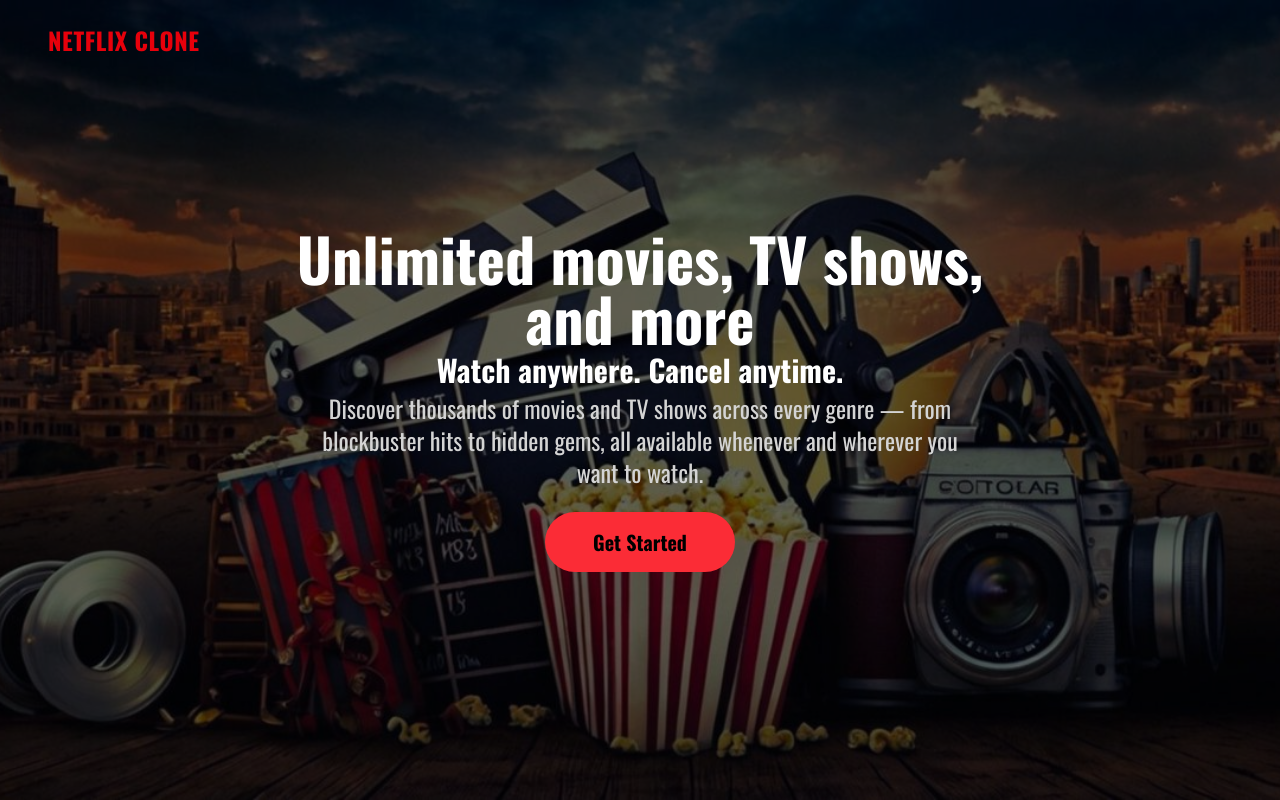
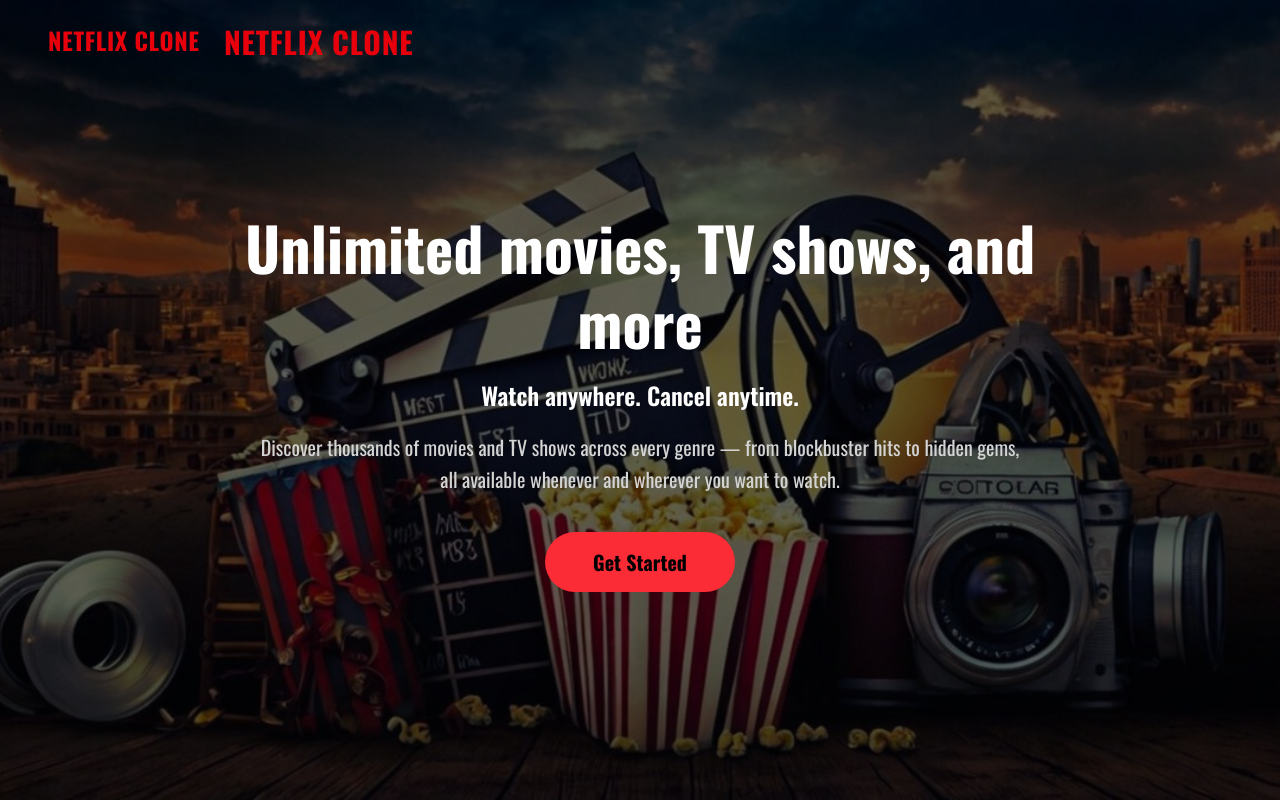
Before and after one commit to Hina-Ali32/Netflix_clone_Project, a React (Vite) app: page / in a window 1280 px wide. Built offline with nearby package versions, Linux system fonts and the light colour scheme.

Commit message:
update Home

```diff
--- a/src/pages/Home.Jsx
+++ b/src/pages/Home.Jsx
@@ -27,6 +27,38 @@ export default function Home() {
           NETFLIX CLONE
         </p>
       </div>
+<div className="
+relative
+min-h-screen
+flex
+flex-col
+items-center
+justify-center
+px-4
+gap-5
+">
+
+<img
+  src={Home_bg}
+  alt="background"
+  className="absolute inset-0 w-full h-full object-cover -z-10"
+/>
+
+<div className="absolute inset-0 bg-black/60 -z-10" />
+
+<div className="absolute top-0 left-0 px-6 md:px-12 py-6">
+  <p className="
+  text-red-600
+  font-bold
+  text-xl
+  tracking-wide
+  md:text-3xl
+  ">
+    NETFLIX CLONE
+  </p>
+</div>
+
+
 <h1
 className="
 text-white
@@ -36,7 +68,8 @@ sm:text-4xl
 md:text-5xl
 lg:text-6xl
 text-center
-max-w-3xl
+max-w-4xl
+leading-tight
 "
 >
 Unlimited movies, TV shows, and more
@@ -46,13 +79,13 @@ Unlimited movies, TV shows, and more
 <p
 className="
 text-white
-font-bold
+font-semibold
 text-lg
 sm:text-xl
 md:text-2xl
-lg:text-3xl
+lg:text-2xl
 text-center
-max-w-xl
+max-w-2xl
 "
 >
 Watch anywhere. Cancel anytime.
@@ -62,43 +95,52 @@ Watch anywhere. Cancel anytime.
 <p
 className="
 text-neutral-300
-text-base
-sm:text-lg
-md:text-xl
-lg:text-2xl
+text-sm
+sm:text-base
+md:text-lg
+lg:text-xl
 text-center
-max-w-2xl
+max-w-3xl
+leading-relaxed
 "
 >
-Discover thousands of movies and TV shows across every genre — from blockbuster hits to hidden gems, all available whenever and wherever you want to watch.
+Discover thousands of movies and TV shows across every genre — from
+blockbuster hits to hidden gems, all available whenever and wherever
+you want to watch.
 </p>
 
-     <button
-  onClick={() => navigate('/signup')}
-  className="
-mt-5
+
+<button
+onClick={() => navigate('/signup')}
+className="
+mt-4
 rounded-full
 text-black
 font-bold
 bg-red-500
 hover:bg-white
-transition
+transition-all
+duration-300
 
 px-8
 py-3
 text-lg
 
-md:px-10
-md:py-4
-md:text-xl
+sm:px-10
+sm:py-4
+sm:text-xl
 
 lg:px-12
 lg:py-4
 lg:text-xl
+
+hover:scale-105
 "
 >
-  Get Started
+Get Started
 </button>
+
+</div>
     </div>
   )
 }
```
Also changed, not shown: 1 other file (tests, documents, lock files or other folders).
